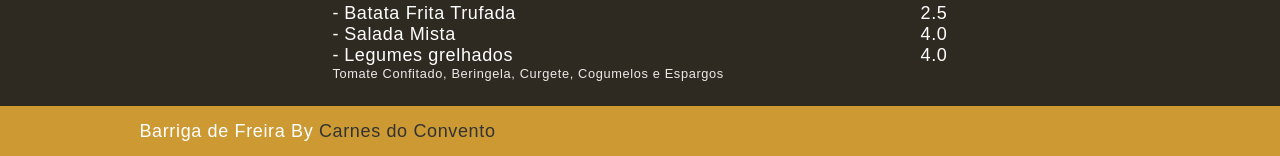
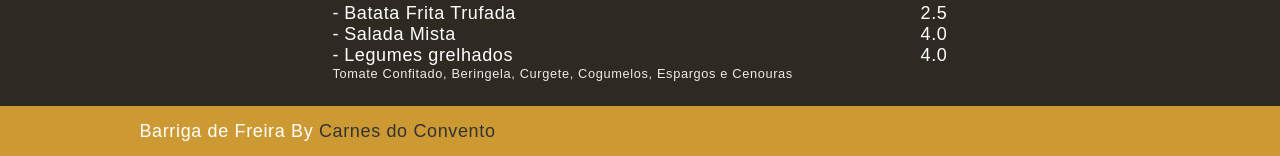
Before and after one commit to wanderson1873/barriga-de-freira, a React (Create React App) app: page / in a window 1280 px wide. Shown: the part 2248-2404 px from the top of the page. Built offline with nearby package versions, Linux system fonts and the light colour scheme; a web font is replaced by a local one.

Commit message:
Update Ementa.js

```diff
--- a/src/components/Ementa.js
+++ b/src/components/Ementa.js
@@ -446,7 +446,7 @@ const Ementa = () => {
             <ul>
                <li className="name">
                   Legumes grelhados
-                  <span>Tomate Confitado, Beringela, Curgete, Cogumelos e Espargos</span>
+                  <span>Tomate Confitado, Beringela, Curgete, Cogumelos, Espargos e Cenouras</span>
                </li>
                <li className="price">4.0</li>
             </ul>
```
